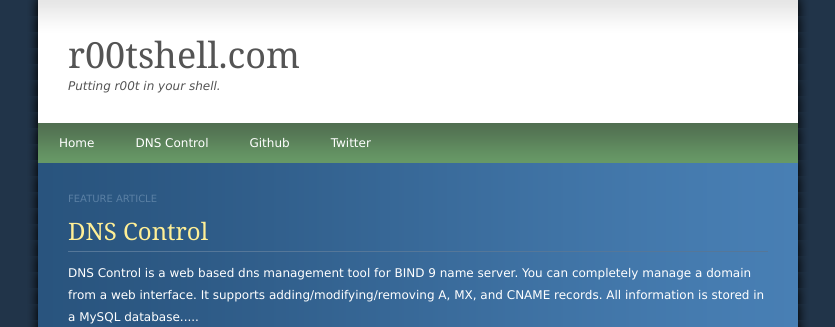
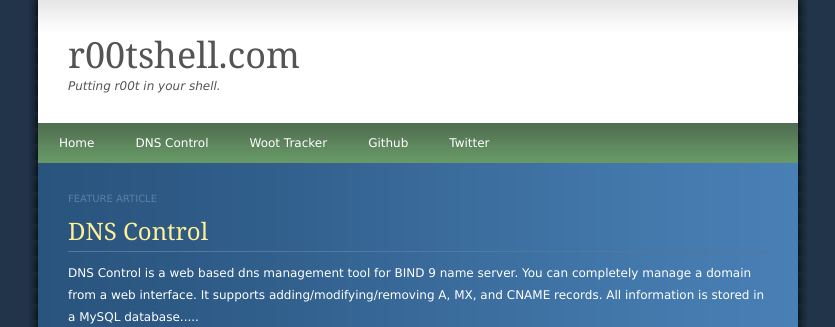
Before and after one commit to jmazzi/jmazzi.github.com, a Jekyll site: the page built from index.html, in a window 1280 px wide and 900 px high. Shown: the top 327 px of the window, without its empty margins (222-1057 px from the left). Built offline with Jekyll 4.4.1, drawn with Linux system fonts in a browser that asks for light colours.

Commit message:
Add woot link

```diff
--- a/_includes/nav.html
+++ b/_includes/nav.html
@@ -1,4 +1,5 @@
 <li><a href="/">Home</a></li>
 <li><a href="/dns-control/">DNS Control</a></li>
+<li><a href="http://woot.r00tshell.com">Woot Tracker</a></li>
 <li><a href="http://github.com/jmazzi">Github</a></li>
 <li><a href="http://twitter.com/jmazzi">Twitter</a></li>
```
